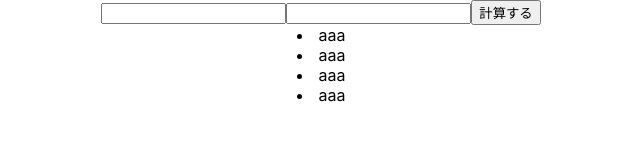
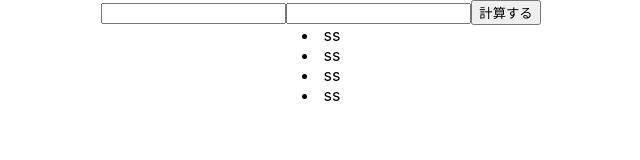
Before and after one commit to KobeanH/waruzou, a React (Create React App) app in the folder waruzou/: page / in a window 1280 px wide. Shown: the top 160 px of the page, without its empty margins (319-959 px from the left). Built offline with nearby package versions, Linux system fonts and the light colour scheme.

Commit message:
log:計算結果出力コーディング中

```diff
--- a/waruzou/src/App.jsx
+++ b/waruzou/src/App.jsx
@@ -4,7 +4,7 @@ import "./App.css";
 function App() {
   const [total, setTotal] = useState(""); //合計金額
   const [ppl, setPpl] = useState(""); //人数
-  const [perPerson, setperPerson] = useState(""); //一人分の金額
+  const [perPerson, setPerPerson] = useState(""); //一人分の金額
 
   //合計金額入力欄
   const getValueFromTotal = (e) => {
@@ -19,7 +19,7 @@ function App() {
   const cal = () => {
     let perPerson = total / ppl;
     perPerson = Math.trunc(perPerson);
-    setperPerson(perPerson);
+    setPerPerson(perPerson);
     console.log(Math.trunc(perPerson));
   };
 
@@ -34,7 +34,7 @@ function App() {
   let person = [];
   const roop = () => {
     for (let i = 0; i < 4; i++) {
-      person.push(<li key={i}>aaa</li>);
+      person.push(<li key={i}>ss</li>);
     }
   };
   roop();
```
